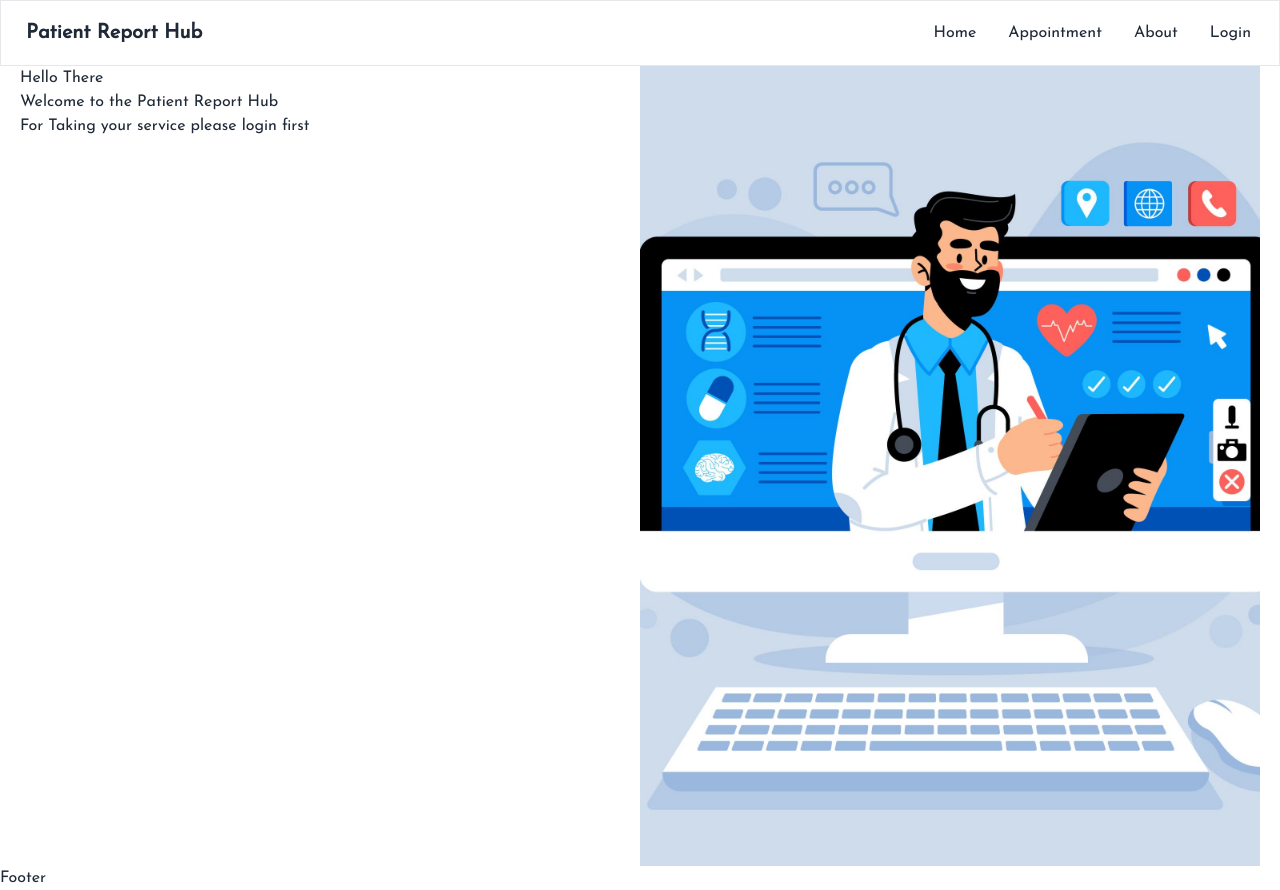
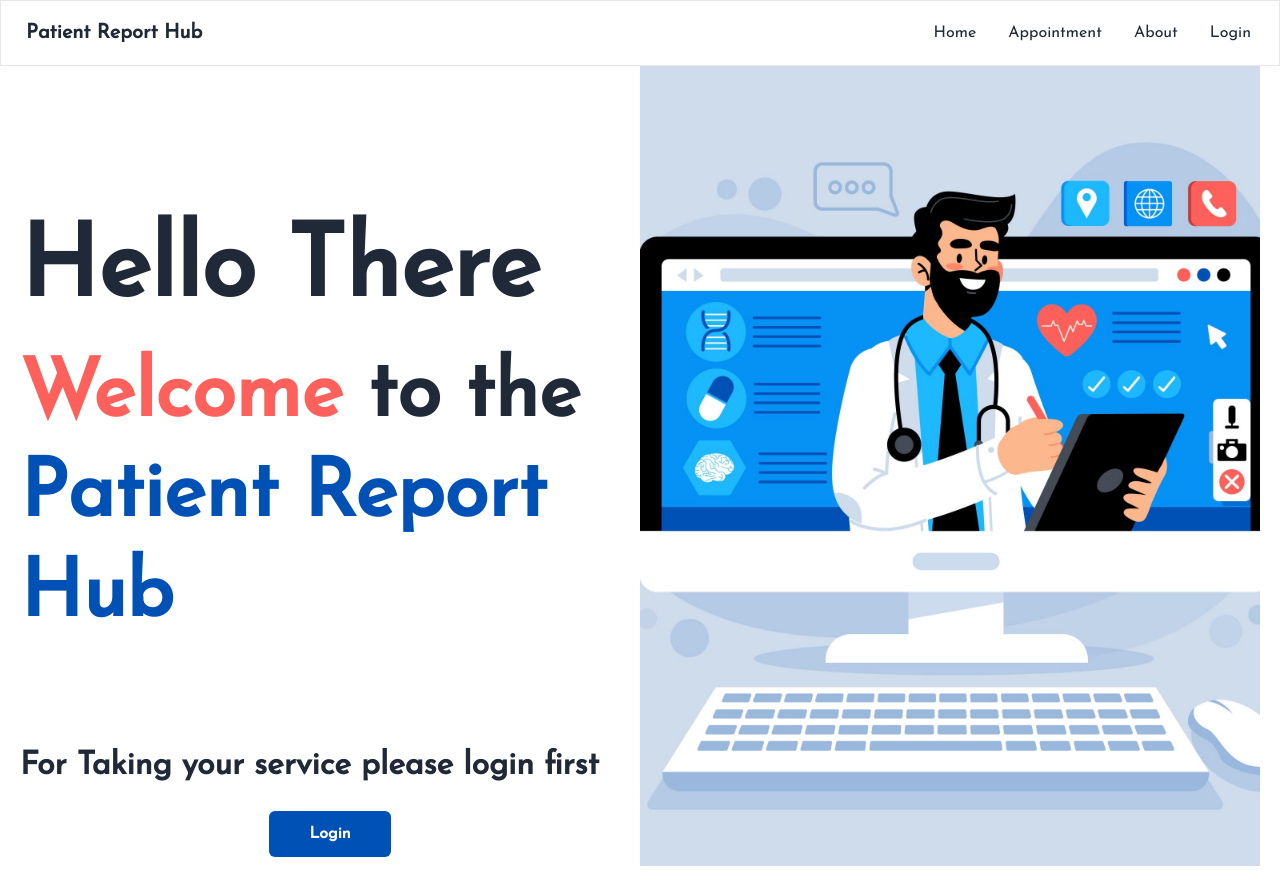
Before and after one commit to assraf-nur/prh-client, a React (Create React App) app: page / in a window 1280 px wide. After the commit the page ends 866 px from the top, so only its background shows below. Built offline with nearby package versions, Linux system fonts and the light colour scheme.

Commit message:
banner done

```diff
--- a/src/Layout/Global.css
+++ b/src/Layout/Global.css
@@ -2,3 +2,24 @@
 html {
   font-family: "Josefin Sans", sans-serif;
 }
+.home-text h1 {
+  font-size: 100px;
+  font-weight: 700;
+  margin-bottom: 0px;
+}
+.home-text h2 {
+  font-size: 80px;
+  font-weight: 700;
+}
+.home-text h3 {
+  font-size: 32px;
+  font-weight: 700;
+}
+.login-button-home{
+  background-color: #0051B5;
+  color: white;
+  padding: 15px 40px 15px 40px;
+  margin-top: 30px;
+  border-radius: 6px;
+  font-weight: 600;
+}
--- a/src/Layout/Main.jsx
+++ b/src/Layout/Main.jsx
@@ -2,14 +2,13 @@ import React from "react";
 import Navbar from "../Pages/Shared/Navbar";
 import Footer from "../Pages/Shared/Footer";
 import { Outlet } from "react-router-dom";
-import '../../src/Layout/Global.css'
+import "../../src/Layout/Global.css";
 
 export default function Main() {
   return (
     <div className="container mx-auto">
       <Navbar />
       <Outlet />
-      <Footer />
     </div>
   );
 }
--- a/src/Pages/Home/Banner/Banner.jsx
+++ b/src/Pages/Home/Banner/Banner.jsx
@@ -1,14 +1,23 @@
 import React from "react";
 import banner from "../../../../src/Assets/images/mainLogo.jpg";
+import { Link } from "react-router-dom";
 
 export default function Banner() {
   return (
     <div>
       <div className="min-h-screen flex">
-        <div className="w-1/2">
-            <h1>Hello There</h1>
-            <h2>Welcome to the Patient Report Hub</h2>
-            <h3>For Taking your service please login first</h3>
+        <div className="w-1/2 home-text mt-[130px]">
+          <h1>Hello There</h1>
+          <h2 className="leading-tight">
+            <span className="text-[#FE615C]">Welcome</span> to the <span className="text-[#0051B5]">Patient Report Hub</span>
+          </h2>
+          <h3 className="mt-24">For Taking your service please login first</h3>
+
+          <div class="text-center mt-8">
+            <Link class="login-button-home mx-auto" to="/login">
+              Login
+            </Link>
+          </div>
         </div>
         <div className="w-1/2">
           <img src={banner} alt="" className="h-full w-full object-cover" />
--- a/src/Pages/Shared/Navbar.jsx
+++ b/src/Pages/Shared/Navbar.jsx
@@ -5,16 +5,16 @@ export default function Navbar() {
   const menuItems = (
     <React.Fragment>
       <li>
-        <Link to="/">Home</Link>
+        <Link className="text-bold" to="/">Home</Link>
       </li>
       <li>
-        <Link to="/appointments">Appointment</Link>
+        <Link className="text-bold" to="/appointments">Appointment</Link>
       </li>
       <li>
-        <Link to="/about">About</Link>
+        <Link className="text-bold" to="/about">About</Link>
       </li>
       <li>
-        <Link to="/login">Login</Link>
+        <Link className="text-bold" to="/login">Login</Link>
       </li>
     </React.Fragment>
   );
```
